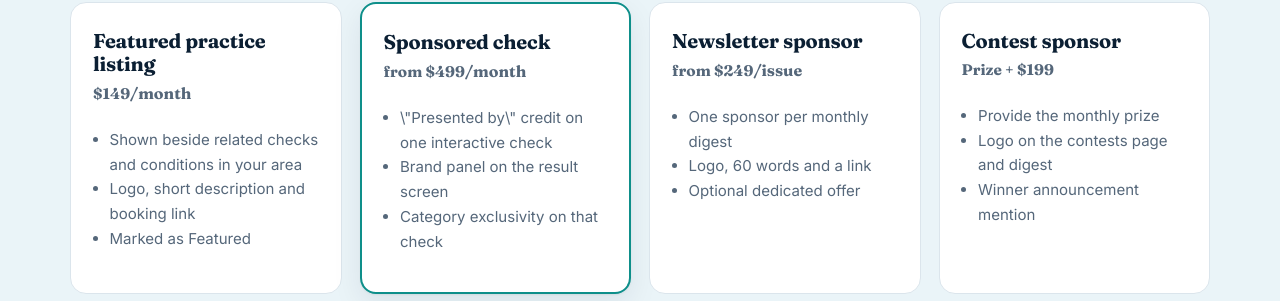
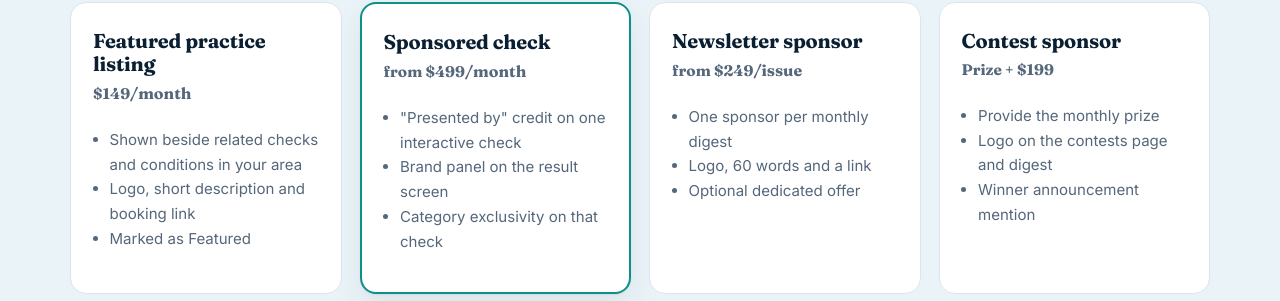
Before and after one commit to WEBWORKSA1/youreye-org, a Jekyll site: the page built from advertise.html, in a window 1280 px wide and 900 px high, scrolled down 580 px. Shown: the part 152-453 px from the top of the window. Built offline with Jekyll 4.4.1, drawn with Linux system fonts in a browser that asks for light colours.

Commit message:
Advertise page: fix escaped quotes
Co-Authored-By: Claude Opus 5.5 <noreply@anthropic.com>
Claude-Session: https://claude.ai/code/session_01CLEd6BooQeNUJe8LHMctJL

```diff
--- a/advertise.html
+++ b/advertise.html
@@ -24,7 +24,7 @@ keywords: advertise eye care website sponsorship optical brand marketing lasik a
     <div class="sec-head"><div><p class="eyebrow">Packages</p><h2>Ways to work with us</h2></div><p>Introductory prices. Ask about bundles and annual rates.</p></div>
     <div class="grid g3">
       <div class="card tier"><h3>Featured practice listing</h3><p class="price">$149<small style="font-size:1rem">/month</small></p><ul><li>Shown beside related checks and conditions in your area</li><li>Logo, short description and booking link</li><li>Marked as Featured</li></ul></div>
-      <div class="card tier featured"><h3>Sponsored check</h3><p class="price">from $499<small style="font-size:1rem">/month</small></p><ul><li>\"Presented by\" credit on one interactive check</li><li>Brand panel on the result screen</li><li>Category exclusivity on that check</li></ul></div>
+      <div class="card tier featured"><h3>Sponsored check</h3><p class="price">from $499<small style="font-size:1rem">/month</small></p><ul><li>"Presented by" credit on one interactive check</li><li>Brand panel on the result screen</li><li>Category exclusivity on that check</li></ul></div>
       <div class="card tier"><h3>Newsletter sponsor</h3><p class="price">from $249<small style="font-size:1rem">/issue</small></p><ul><li>One sponsor per monthly digest</li><li>Logo, 60 words and a link</li><li>Optional dedicated offer</li></ul></div>
       <div class="card tier"><h3>Contest sponsor</h3><p class="price">Prize + $199</p><ul><li>Provide the monthly prize</li><li>Logo on the contests page and digest</li><li>Winner announcement mention</li></ul></div>
       <div class="card tier"><h3>Category exclusive</h3><p class="price">from $1,499<small style="font-size:1rem">/month</small></p><ul><li>Own a topic such as dry eye or LASIK</li><li>Sponsored check, listings and newsletter</li><li>Quarterly content collaboration</li></ul></div>
```
